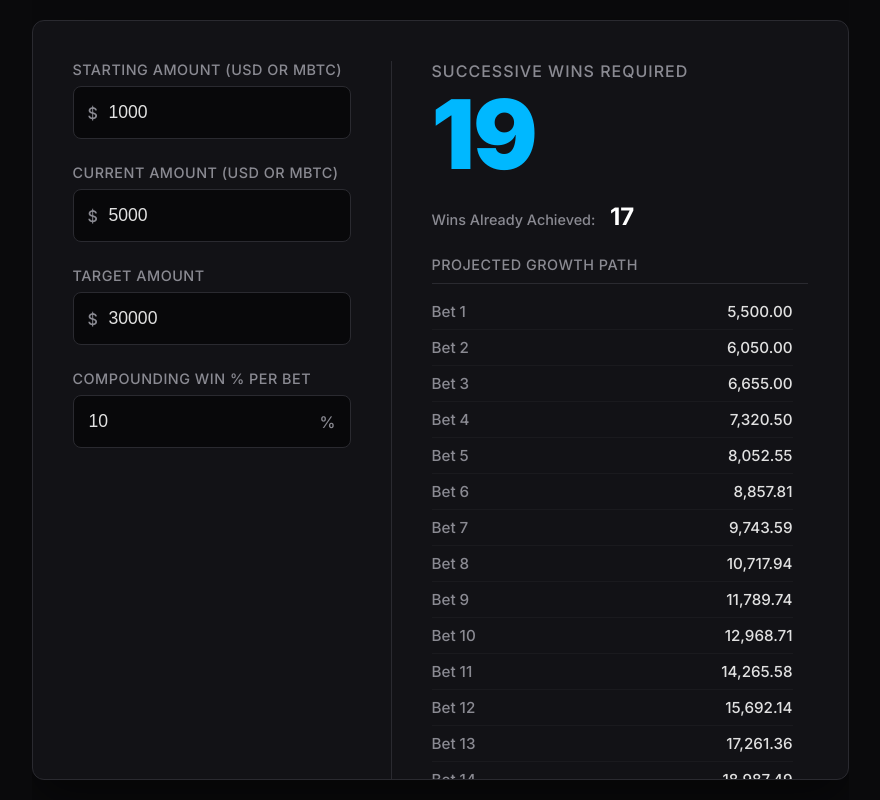
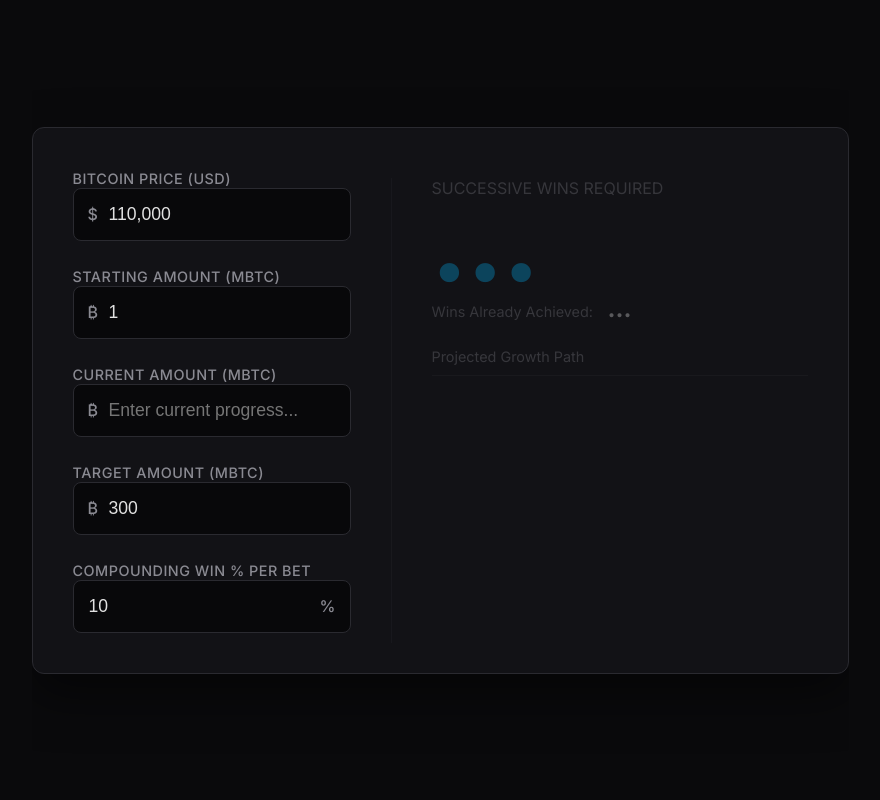
Before and after one commit to circumventsolutions/compoundhtml, a plain HTML site: page index.html in a window 1280 px wide. Shown: the whole page, without its empty margins (200-1080 px from the left). Drawn offline with Linux system fonts and the light colour scheme.

Commit message:
Update index.html

```diff
--- a/index.html
+++ b/index.html
@@ -3,9 +3,9 @@
 <head>
     <meta charset="UTF-8">
     <meta name="viewport" content="width=device-width, initial-scale=1.0">
-    <title>Strategic Bet Calculator</title>
+    <title>Strategic Growth Projector</title>
     <style>
-        /* --- CORE STYLES & AESTHETICS --- */
+        /* --- CORE STYLES & AESTHETICS (VALERIAN STANDARD V2) --- */
         @import url('https://fonts.googleapis.com/css2?family=Inter:wght@400;500;700;900&display=swap');
 
         :root {
@@ -17,6 +17,7 @@
             --accent-primary: #00b8ff;
             --accent-secondary: #ffffff;
             --border-color: #2a2a30;
+            --transition-speed: 0.5s;
         }
 
         * {
@@ -40,7 +41,7 @@
         /* --- MAIN CONSOLE STYLING --- */
         .chancellor-console {
             width: 100%;
-            max-width: 900px;
+            max-width: 950px;
             height: auto;
             max-height: 95vh;
             background: var(--console-background);
@@ -54,10 +55,10 @@
             overflow: hidden;
             opacity: 0;
             transform: translateY(20px);
-            animation: fadeIn 0.8s ease-out forwards;
+            animation: fadeInConsole 0.8s ease-out forwards;
         }
 
-        @keyframes fadeIn {
+        @keyframes fadeInConsole {
             to {
                 opacity: 1;
                 transform: translateY(0);
@@ -69,11 +70,6 @@
             display: flex;
             flex-direction: column;
             gap: 25px;
-        }
-
-        .form-group {
-            display: flex;
-            flex-direction: column;
         }
 
         .form-group label {
@@ -96,6 +92,7 @@
             transform: translateY(-50%);
             color: var(--text-secondary);
             font-weight: 500;
+            pointer-events: none;
         }
 
         .input-field {
@@ -104,7 +101,7 @@
             border: 1px solid var(--border-color);
             border-radius: 8px;
             padding: 15px;
-            padding-left: 35px; /* Space for symbol */
+            padding-left: 35px;
             color: var(--text-primary);
             font-size: 1.1rem;
             font-weight: 500;
@@ -113,9 +110,10 @@
         }
 
         .input-field.percent-input {
-            padding-left: 15px; /* No symbol for percent */
+            padding-left: 15px;
             padding-right: 35px;
         }
+
         .input-wrapper .percent-symbol {
             position: absolute;
             right: 15px;
@@ -124,7 +122,6 @@
             color: var(--text-secondary);
             font-weight: 500;
         }
-
 
         .input-field:focus {
             border-color: var(--accent-primary);
@@ -137,20 +134,19 @@
             flex-direction: column;
             border-left: 1px solid var(--border-color);
             padding-left: 40px;
+            opacity: 0.3;
+            transform: translateY(10px);
+            transition: opacity var(--transition-speed) ease, transform var(--transition-speed) ease;
         }
 
-        .primary-result {
-            text-align: left;
-            margin-bottom: 20px;
+        .display-panel.active {
+            opacity: 1;
+            transform: translateY(0);
         }
 
         .primary-result .label {
             font-size: 1rem;
-            font-weight: 500;
             color: var(--text-secondary);
-            text-transform: uppercase;
-            letter-spacing: 1px;
-            margin-bottom: 5px;
         }
 
         .primary-result .value {
@@ -158,22 +154,11 @@
             font-weight: 900;
             color: var(--accent-primary);
             line-height: 1;
-            letter-spacing: -2px;
-            transition: color 0.3s ease;
-        }
-
-        .primary-result .value.zero {
-             color: var(--text-secondary);
-        }
-
-        .secondary-result {
-             margin-bottom: 25px;
         }
 
         .secondary-result .label {
             font-size: 0.9rem;
             color: var(--text-secondary);
-            font-weight: 500;
         }
 
         .secondary-result .value {
@@ -185,94 +170,64 @@
 
         .bet-breakdown-wrapper {
             flex-grow: 1;
-            overflow: hidden;
+            margin-top: 25px;
+            min-height: 200px; /* Crucial for flexbox to constrain the child */
             display: flex;
             flex-direction: column;
+            overflow: hidden; /* Hide overflow here */
         }
 
         .bet-breakdown-wrapper .label {
             font-size: 0.9rem;
-            font-weight: 500;
             color: var(--text-secondary);
-            text-transform: uppercase;
-            letter-spacing: 0.5px;
-            margin-bottom: 10px;
             padding-bottom: 10px;
             border-bottom: 1px solid var(--border-color);
         }
 
         #betBreakdown {
             list-style: none;
-            overflow-y: auto;
-            padding-right: 15px; /* for scrollbar spacing */
+            overflow-y: auto; /* Enable scrolling on this element */
+            height: 100%;
+            padding-right: 15px;
         }
 
         #betBreakdown li {
             display: flex;
             justify-content: space-between;
-            padding: 8px 0;
+            align-items: center;
+            padding: 10px 0;
             font-size: 0.95rem;
             border-bottom: 1px solid #1a1a1e;
             opacity: 0;
-            transform: translateY(10px);
+            transform: translateX(15px);
             animation: listItemFadeIn 0.5s ease forwards;
         }
 
         @keyframes listItemFadeIn {
             to {
                 opacity: 1;
-                transform: translateY(0);
+                transform: translateX(0);
             }
         }
 
-        #betBreakdown li .bet-num {
-            color: var(--text-secondary);
-            font-weight: 500;
-        }
+        #betBreakdown li .bet-num { color: var(--text-secondary); }
+        #betBreakdown li .bet-val { color: var(--text-primary); font-weight: 500; text-align: right; }
+        #betBreakdown li .bet-val .usd-value { font-size: 0.85rem; color: var(--text-secondary); display: block; }
 
-        #betBreakdown li .bet-val {
-            color: var(--text-primary);
-            font-weight: 500;
-        }
 
         /* --- SCROLLBAR STYLING --- */
-        ::-webkit-scrollbar {
-            width: 8px;
-        }
-        ::-webkit-scrollbar-track {
-            background: var(--input-background);
-            border-radius: 4px;
-        }
-        ::-webkit-scrollbar-thumb {
-            background: var(--border-color);
-            border-radius: 4px;
-        }
-        ::-webkit-scrollbar-thumb:hover {
-            background: var(--accent-primary);
-        }
+        ::-webkit-scrollbar { width: 8px; }
+        ::-webkit-scrollbar-track { background: var(--input-background); border-radius: 4px; }
+        ::-webkit-scrollbar-thumb { background: var(--border-color); border-radius: 4px; }
+        ::-webkit-scrollbar-thumb:hover { background: var(--accent-primary); }
 
         /* --- RESPONSIVE DESIGN --- */
         @media (max-width: 800px) {
-            body {
-                align-items: flex-start;
-                padding: 20px;
+            body { align-items: flex-start; padding: 20px; }
+            .chancellor-console { grid-template-columns: 1fr; padding: 20px; max-height: none; }
+            .display-panel { border-left: none; border-top: 1px solid var(--border-color); padding-left: 0; padding-top: 30px; }
+            .primary-result .value { font-size: 4rem; }
         }
-            .chancellor-console {
-                grid-template-columns: 1fr;
-                padding: 20px;
-                max-height: none;
-            }
-            .display-panel {
-                border-left: none;
-                border-top: 1px solid var(--border-color);
-                padding-left: 0;
-                padding-top: 30px;
-            }
-            .primary-result .value {
-                font-size: 4rem;
-            }
-        }
-
     </style>
 </head>
 <body>
@@ -280,48 +235,55 @@
     <div class="chancellor-console">
         <div class="controls">
             <div class="form-group">
-                <label for="startAmount">Starting Amount (USD or mBTC)</label>
+                <label for="btcPrice">Bitcoin Price (USD)</label>
                 <div class="input-wrapper">
                     <span class="symbol">$</span>
-                    <input type="text" id="startAmount" class="input-field" placeholder="e.g., 1500.00" value="1000">
+                    <input type="text" id="btcPrice" class="input-field" value="110000">
                 </div>
             </div>
             <div class="form-group">
-                <label for="currentAmount">Current Amount (USD or mBTC)</label>
+                <label for="startAmount">Starting Amount (mBTC)</label>
                 <div class="input-wrapper">
-                    <span class="symbol">$</span>
-                    <input type="text" id="currentAmount" class="input-field" placeholder="e.g., 5000.00" value="5000">
+                    <span class="symbol">₿</span>
+                    <input type="text" id="startAmount" class="input-field" value="1">
                 </div>
             </div>
             <div class="form-group">
-                <label for="targetAmount">Target Amount</label>
+                <label for="currentAmount">Current Amount (mBTC)</label>
                  <div class="input-wrapper">
-                    <span class="symbol">$</span>
-                    <input type="text" id="targetAmount" class="input-field" placeholder="e.g., 30000.00" value="30000">
+                    <span class="symbol">₿</span>
+                    <input type="text" id="currentAmount" class="input-field" placeholder="Enter current progress...">
+                </div>
+            </div>
+            <div class="form-group">
+                <label for="targetAmount">Target Amount (mBTC)</label>
+                 <div class="input-wrapper">
+                    <span class="symbol">₿</span>
+                    <input type="text" id="targetAmount" class="input-field" value="300">
                 </div>
             </div>
             <div class="form-group">
                 <label for="percentIncrease">Compounding Win % Per Bet</label>
                 <div class="input-wrapper">
-                    <input type="text" id="percentIncrease" class="input-field percent-input" placeholder="e.g., 10" value="10">
+                    <input type="text" id="percentIncrease" class="input-field percent-input" value="10">
                     <span class="percent-symbol">%</span>
                 </div>
             </div>
         </div>
 
-        <div class="display-panel">
+        <div id="displayPanel" class="display-panel">
             <div class="primary-result">
                 <div class="label">SUCCESSIVE WINS REQUIRED</div>
-                <div id="totalBets" class="value">0</div>
+                <div id="totalBets" class="value">...</div>
             </div>
             <div class="secondary-result">
                 <span class="label">Wins Already Achieved:</span>
-                <span id="betsWon" class="value">0</span>
+                <span id="betsWon" class="value">...</span>
             </div>
             <div class="bet-breakdown-wrapper">
                 <div class="label">Projected Growth Path</div>
                 <ul id="betBreakdown">
-                    <!-- JS will populate this -->
+                    <!-- JS populates this -->
                 </ul>
             </div>
         </div>
@@ -329,19 +291,22 @@
 
 <script>
     // --- ASSET INITIALIZATION ---
+    const btcPriceInput = document.getElementById('btcPrice');
     const startAmountInput = document.getElementById('startAmount');
     const currentAmountInput = document.getElementById('currentAmount');
     const targetAmountInput = document.getElementById('targetAmount');
     const percentIncreaseInput = document.getElementById('percentIncrease');
 
+    const displayPanel = document.getElementById('displayPanel');
     const totalBetsDisplay = document.getElementById('totalBets');
     const betsWonDisplay = document.getElementById('betsWon');
     const betBreakdownList = document.getElementById('betBreakdown');
 
-        const inputs = [startAmountInput, currentAmountInput, targetAmountInput, percentIncreaseInput];
+    const inputs = [btcPriceInput, startAmountInput, currentAmountInput, targetAmountInput, percentIncreaseInput];
 
     // --- CORE CALCULATION ENGINE ---
     function calculateAndDisplay() {
+        const btcPrice = parseFloat(btcPriceInput.value.replace(/,/g, '')) || 0;
         const startAmount = parseFloat(startAmountInput.value) || 0;
         const currentAmount = parseFloat(currentAmountInput.value) || 0;
         const targetAmount = parseFloat(targetAmountInput.value) || 0;
@@ -352,6 +317,7 @@
             return;
         }
 
+        displayPanel.classList.add('active');
         const rate = percentIncrease / 100;
 
         // 1. Calculate bets required to reach target
@@ -359,9 +325,7 @@
         if (currentAmount < targetAmount) {
             betsToTarget = Math.ceil(Math.log(targetAmount / currentAmount) / Math.log(1 + rate));
         }
-
         totalBetsDisplay.textContent = isFinite(betsToTarget) ? betsToTarget : '...';
-            totalBetsDisplay.classList.toggle('zero', betsToTarget === 0);
 
         // 2. Calculate bets already won
         let betsWon = 0;
@@ -370,13 +334,15 @@
         }
         betsWonDisplay.textContent = isFinite(betsWon) ? betsWon : '0';
 
-            // 3. Generate and display the bet breakdown
-            generateBreakdown(currentAmount, rate, betsToTarget);
+        // 3. Generate the bet breakdown with dual currency
+        generateBreakdown(currentAmount, rate, betsToTarget, btcPrice);
     }
 
-        function generateBreakdown(current, rate, steps) {
+    function generateBreakdown(current, rate, steps, btcPrice) {
         betBreakdownList.innerHTML = '';
-            if (steps === 0 || !isFinite(steps) || steps > 500) { // Safety break for performance
+        const mbtcToUsd = (mbtc) => mbtc * (btcPrice / 1000);
+
+        if (steps === 0 || !isFinite(steps) || steps > 500) {
             if (steps > 500) {
                 const li = document.createElement('li');
                 li.innerHTML = `<span class="bet-num">Path exceeds 500 steps.</span> <span class="bet-val">Display truncated.</span>`;
@@ -388,43 +354,68 @@
         let accumulatedValue = current;
         for (let i = 1; i <= steps; i++) {
             accumulatedValue *= (1 + rate);
+            const usdEquivalent = mbtcToUsd(accumulatedValue);
+
+            const formattedMbtc = accumulatedValue.toLocaleString('en-US', { minimumFractionDigits: 2, maximumFractionDigits: 2 });
+            const formattedUsd = usdEquivalent.toLocaleString('en-US', { style: 'currency', currency: 'USD' });
+
             const li = document.createElement('li');
-
-                // Format with commas and 2 decimal points
-                const formattedValue = accumulatedValue.toLocaleString('en-US', {
-                    minimumFractionDigits: 2,
-                    maximumFractionDigits: 2
-                });
-
-                li.innerHTML = `<span class="bet-num">Bet ${i}</span> <span class="bet-val">${formattedValue}</span>`;
-                li.style.animationDelay = `${i * 0.03}s`; // Staggered animation
+            li.innerHTML = `
+                <span class="bet-num">Bet ${i}</span>
+                <span class="bet-val">${formattedMbtc} mBTC <span class="usd-value">${formattedUsd}</span></span>
+            `;
+            li.style.animationDelay = `${i * 0.03}s`;
             betBreakdownList.appendChild(li);
         }
     }
 
     function resetDisplays() {
-            totalBetsDisplay.textContent = '0';
-            totalBetsDisplay.classList.add('zero');
-            betsWonDisplay.textContent = '0';
+        displayPanel.classList.remove('active');
+        totalBetsDisplay.textContent = '...';
+        betsWonDisplay.textContent = '...';
         betBreakdownList.innerHTML = '';
     }
 
     // --- INPUT FORMATTING & EVENT LISTENERS ---
-        function formatInput(e) {
-            // Allow only numbers and one decimal point
+    function formatNumericInput(e) {
         let value = e.target.value;
-            e.target.value = value.replace(/[^0-9.]/g, '').replace(/(\..*)\./g, '$1');
+        let originalCursor = e.target.selectionStart;
+        let numCommasBefore = (value.match(/,/g) || []).length;
+
+        let numericValue = value.replace(/[^0-9.]/g, '').replace(/(\..*)\./g, '$1');
+
+        if (e.target.id === 'btcPrice' && numericValue.includes('.')) {
+             // For currency, split and format integer part only
+             const parts = numericValue.split('.');
+             parts[0] = parts[0].replace(/\B(?=(\d{3})+(?!\d))/g, ',');
+             numericValue = parts.join('.');
+        } else if (e.target.id !== 'btcPrice') {
+             // For mBTC and percent, don't add commas
+        } else {
+             numericValue = numericValue.replace(/\B(?=(\d{3})+(?!\d))/g, ',');
+        }
+
+        e.target.value = numericValue;
+
+        let numCommasAfter = (numericValue.match(/,/g) || []).length;
+        let cursorOffset = numCommasAfter - numCommasBefore;
+        e.target.setSelectionRange(originalCursor + cursorOffset, originalCursor + cursorOffset);
     }
 
     inputs.forEach(input => {
         input.addEventListener('input', (e) => {
-                formatInput(e);
+            formatNumericInput(e);
             calculateAndDisplay();
         });
     });
 
     // --- INITIAL EXECUTION ---
-        document.addEventListener('DOMContentLoaded', calculateAndDisplay);
+    document.addEventListener('DOMContentLoaded', () => {
+        // Run formatting on default values
+        inputs.forEach(input => formatNumericInput({ target: input }));
+        // Initial state is blank as per directive
+        resetDisplays();
+    });
 
 </script>
 </body>
```
Lines whose indentation alone changed are shown as unchanged.
